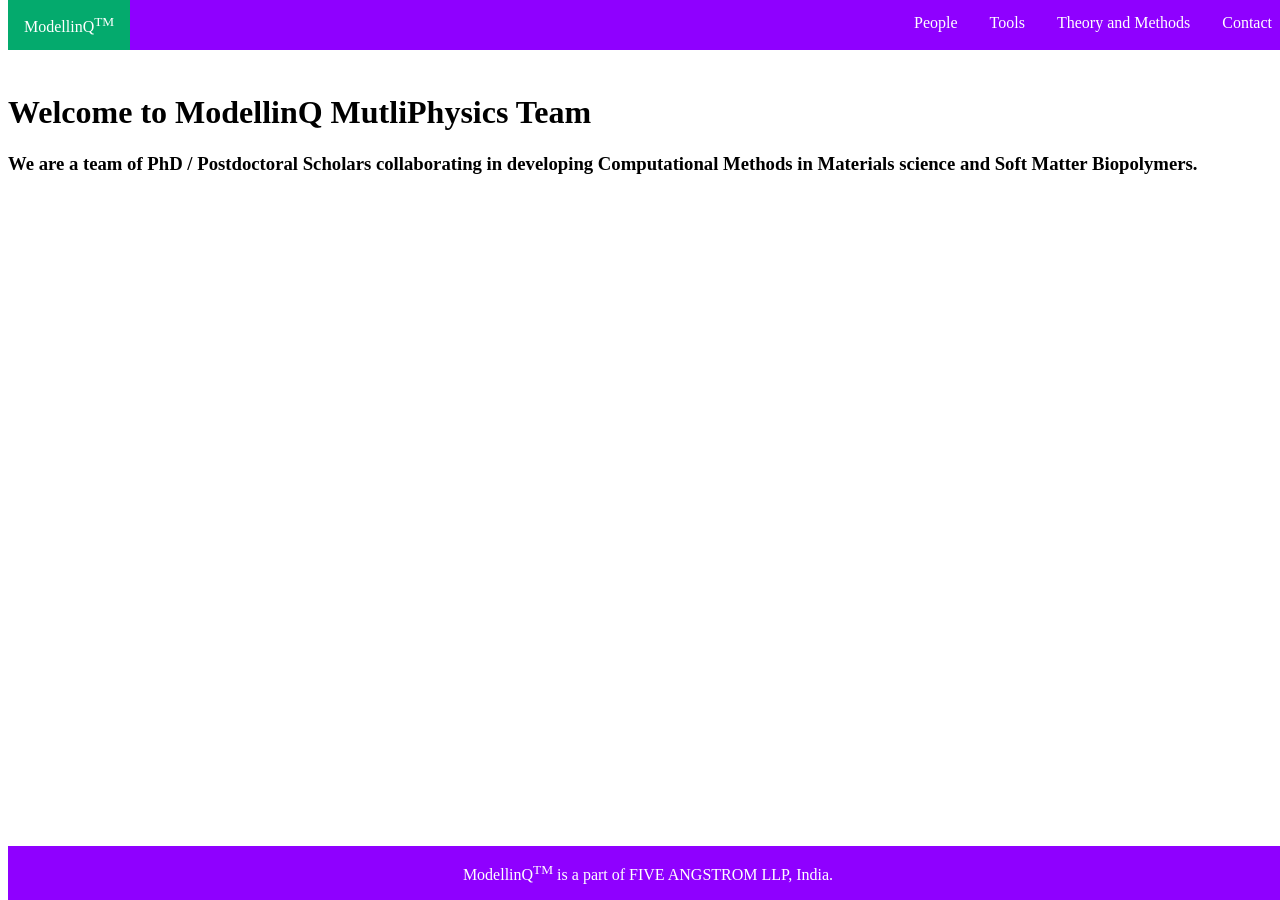
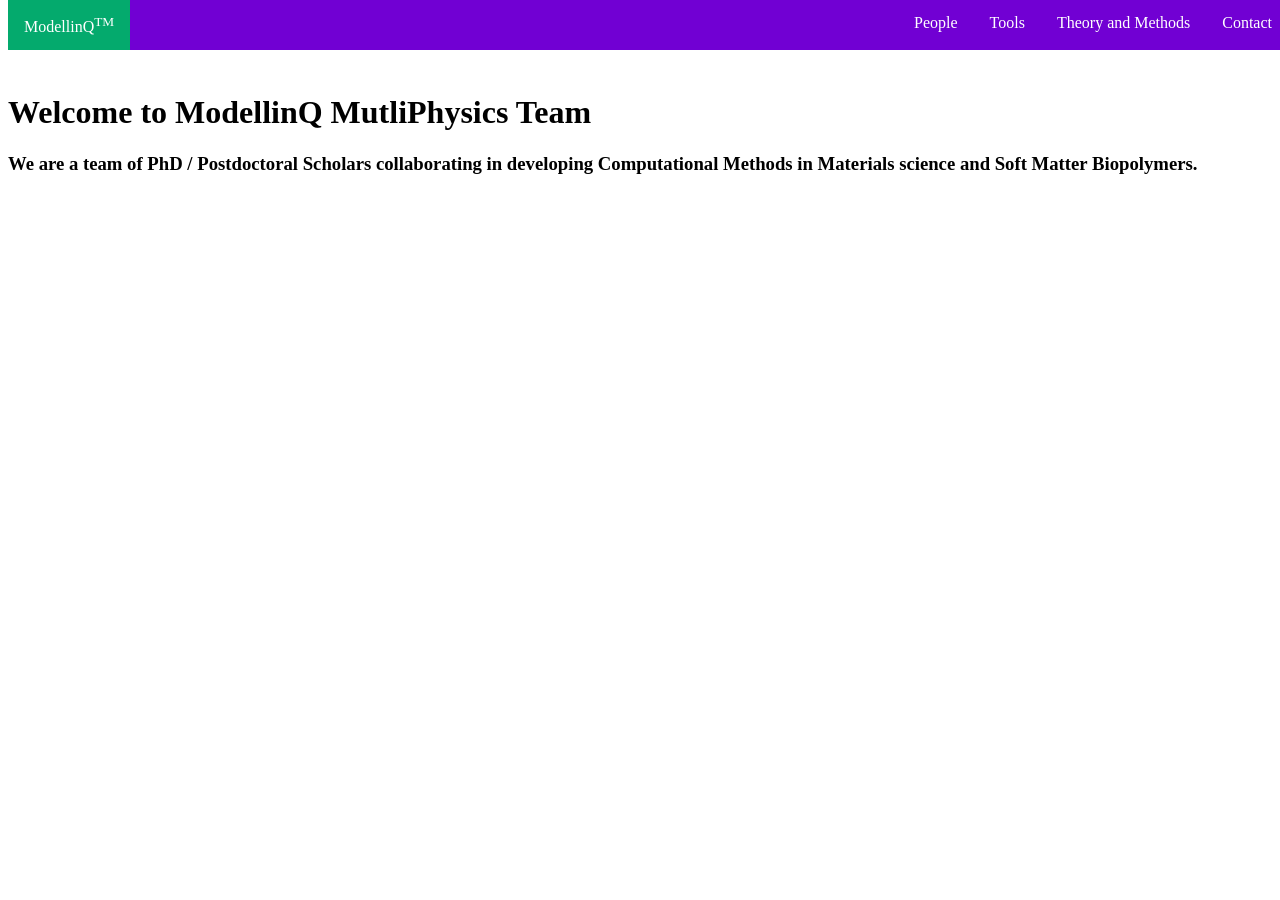
Before and after one commit to ModellinQ/modellinq.github.io, a Jekyll site: the page built from index.md, in a window 1280 px wide. Built offline with Jekyll 4.4.1, drawn with Linux system fonts in a browser that asks for light colours; our own code applies the rules of GitHub Pages for plain Markdown files.

Commit message:
Update default.html

```diff
--- a/_layouts/default.html
+++ b/_layouts/default.html
@@ -3,7 +3,7 @@
 <head>
 <style>
 .header{
-  background-color: #000000
+  background-color: #000000;
   position: fixed;
   margin:0;
   padding:0;
@@ -15,7 +15,7 @@
   margin: 0;
   padding: 0;
   overflow: hidden;
-  background-color: #8F00FF;
+  background-color: #7100d3;
   position: fixed;
   top: 0;
   width: 100%;
@@ -44,7 +44,7 @@
       padding-top: 65px;
          }
 .footer{
-  background-color: #8F00FF;
+  background-color: #7100d3
   position: absolute;
   bottom: 0;
   margin:0;
```
